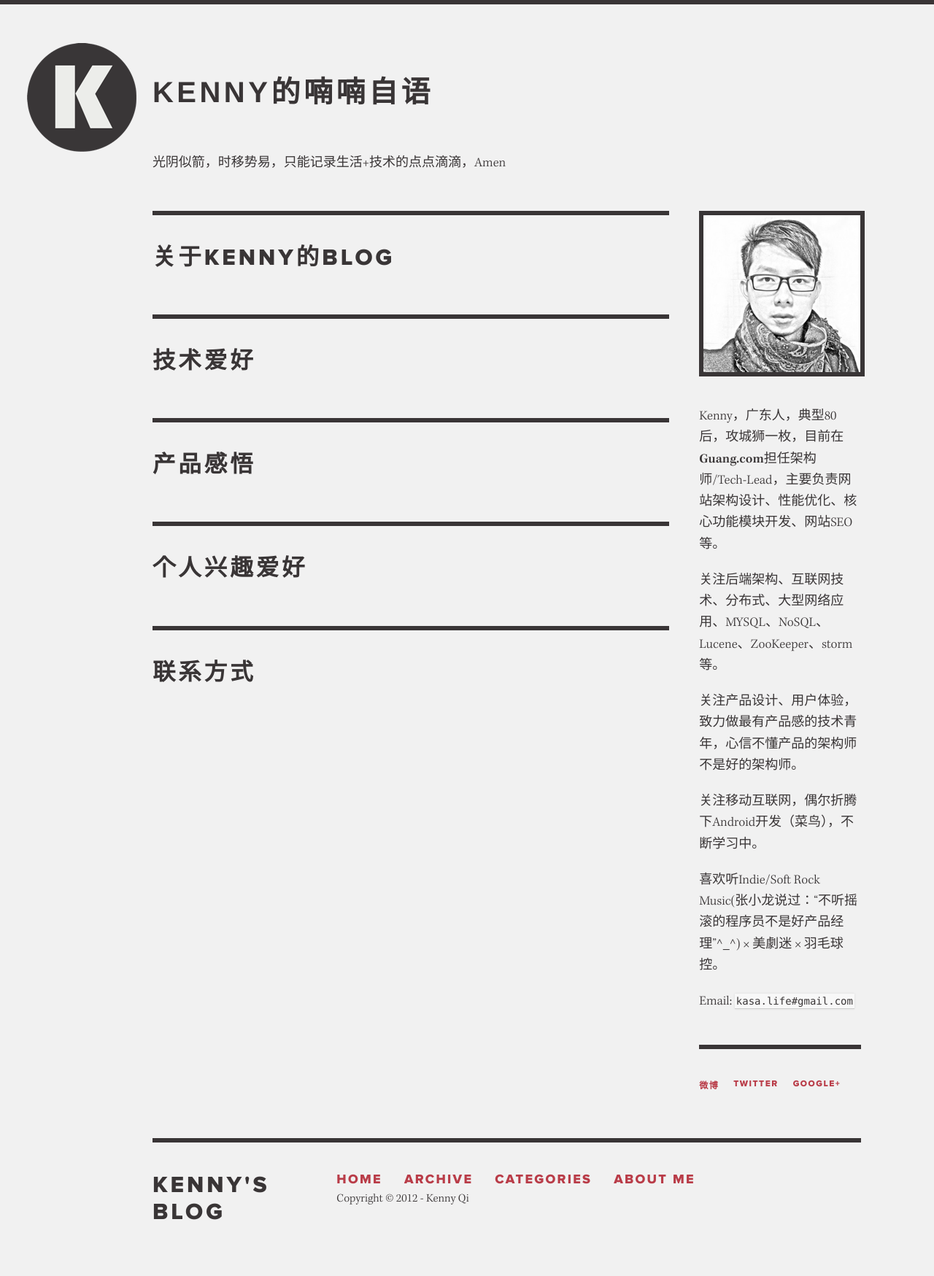
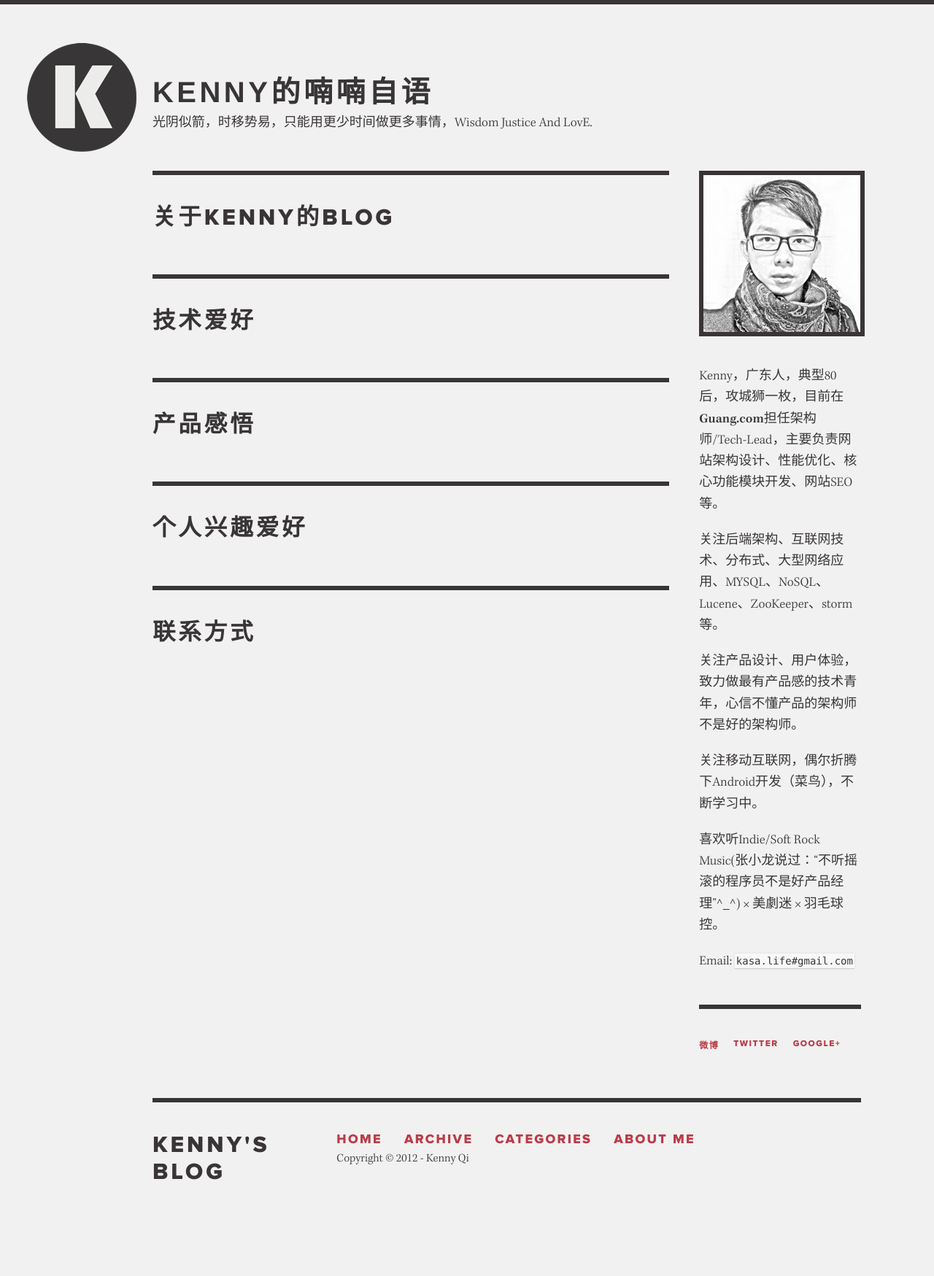
Before and after one commit to kenny2qi/kenny2qi.github.com, a Jekyll site: the page built from about.html, in a window 1280 px wide. Shown: the whole page at 73% size. Built offline with Jekyll 4.4.1, drawn with Linux system fonts in a browser that asks for light colours; nearby versions of some CDN libraries; Markdown is read by kramdown in place of the engine named in the settings; comment, search, counter and statistics services are not loaded; after the commit the page ends 1694 px from its top, so only the background shows below that.

Commit message:
UPDATE STYLE

```diff
--- a/_includes/nm-svg.html
+++ b/_includes/nm-svg.html
@@ -1,3 +1,3 @@
  <h1><a class="nm-logo" id="secondary-logo" href="/">KENNY的喃喃自语</a> </h1>
- <p>光阴似箭，时移势易，只能记录生活+技术的点点滴滴，Amen</p>
+ <p>光阴似箭，时移势易，只能用更少时间做更多事情，Wisdom Justice And LovE.</p>
 <div class="clear"></div>
--- a/stylesheets/compiled/base.css
+++ b/stylesheets/compiled/base.css
@@ -548,7 +548,7 @@ header {
     color: #393536;
 
     font-size: 2em;
-    margin-bottom: 60px;
+    margin-bottom: 5px;
 }
   header svg {
     margin-bottom: 70px; }
```
